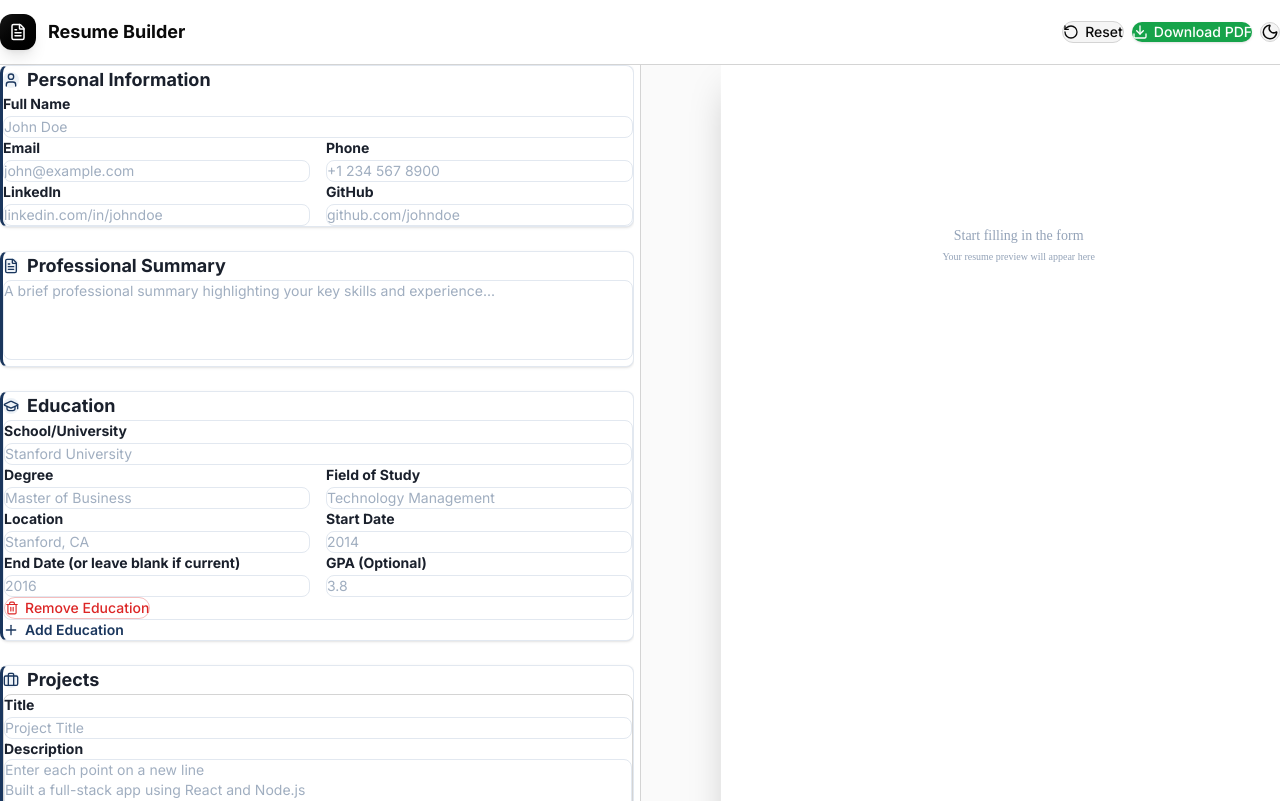
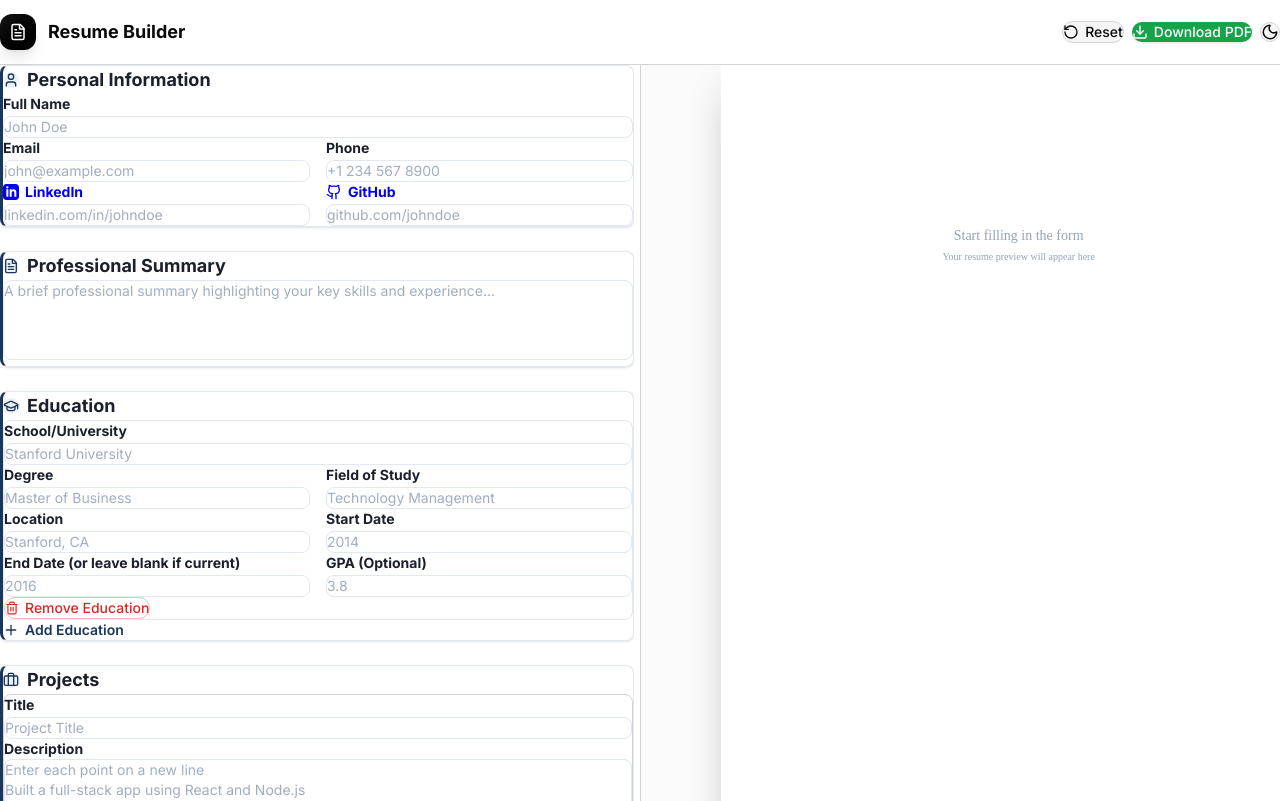
Before and after one commit to Manoharreddi2/Resume-Maker, a React (Vite) app in the folder frontend/: page / in a window 1280 px wide. Built offline with nearby package versions, Linux system fonts and the light colour scheme.

Commit message:
Add blue LinkedIn and GitHub icons to form labels

```diff
--- a/frontend/src/components/ResumeForm.jsx
+++ b/frontend/src/components/ResumeForm.jsx
@@ -146,7 +146,9 @@
                     </div>
                     <div className="grid grid-cols-2 gap-4">
                         <div>
-                            <label className={labelClass}>LinkedIn</label>
+                            <label className={labelClass}>
+                                <span className="flex items-center gap-1.5 text-[#0000ee]"><svg xmlns="http://www.w3.org/2000/svg" width="16" height="16" viewBox="0 0 24 24" fill="currentColor"><path d="M19 0h-14c-2.761 0-5 2.239-5 5v14c0 2.761 2.239 5 5 5h14c2.762 0 5-2.239 5-5v-14c0-2.761-2.238-5-5-5zm-11 19h-3v-11h3v11zm-1.5-12.268c-.966 0-1.75-.79-1.75-1.764s.784-1.764 1.75-1.764 1.75.79 1.75 1.764-.783 1.764-1.75 1.764zm13.5 12.268h-3v-5.604c0-3.368-4-3.113-4 0v5.604h-3v-11h3v1.765c1.396-2.586 7-2.777 7 2.476v6.759z" /></svg> LinkedIn</span>
+                            </label>
                             <input
                                 className={inputClass}
                                 placeholder="linkedin.com/in/johndoe"
@@ -155,7 +157,9 @@
                             />
                         </div>
                         <div>
-                            <label className={labelClass}>GitHub</label>
+                            <label className={labelClass}>
+                                <span className="flex items-center gap-1.5 text-[#0000ee]"><Github size={16} /> GitHub</span>
+                            </label>
                             <input
                                 className={inputClass}
                                 placeholder="github.com/johndoe"
```
